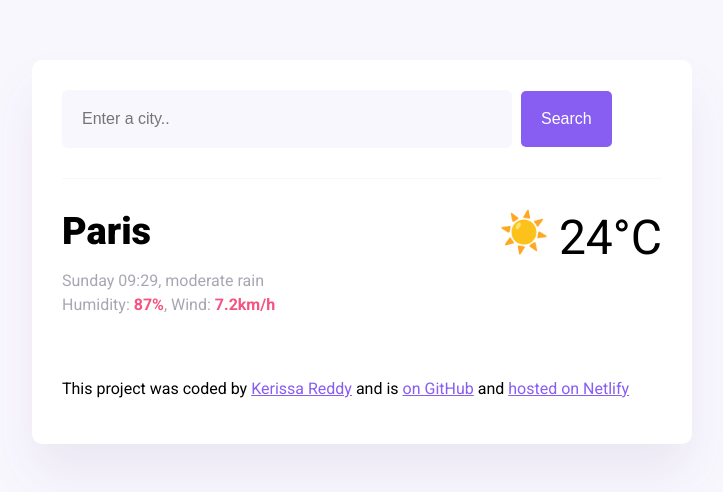
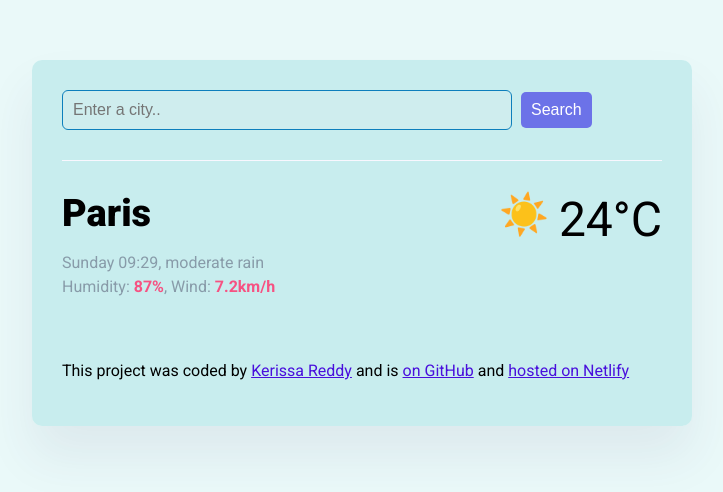
Before and after one commit to KerissaReddy2008/shecodes-weather-application, a website built with Parcel: page index.html in a window 1280 px wide. Shown: the whole page, without its empty margins (278-1001 px from the left). Built offline with nearby package versions, Linux system fonts and the light colour scheme.

Commit message:
changed css styling

```diff
--- a/src/styles.css
+++ b/src/styles.css
@@ -1,14 +1,14 @@
 body {
-    background: #f9f7fe;
+    background:rgba(219, 246, 246, 0.57);
     font-family: "Roboto", sans-serif;
 }
 
 a {
-    color: #885df1;
+    color: #490fdc;
 }
 
 .weather-app {
-    background: white;
+    background: rgba(188, 234, 235, 0.732);
     max-width: 600px;
     margin: 60px auto;
     padding: 30px;
@@ -22,22 +22,22 @@ header {
 }
 
 .search-input {
-    background-color: #f9f7fe;
-    border: none;
+    background-color: #d7eeee71;
     color: rgba(39, 33, 66, 0.4);
     font-size: 16px;
-    padding: 20px;
+    padding: 10px;
     width: 75%;
     border-radius: 6px;
+    border: 1px solid rgb(13, 127, 188);
 }
 
 .search-button {
     margin-left: 5px;
     font-size: 16px;
-    background-color: #885df1;
+    background-color:rgba(65, 56, 230, 0.674);
     color: white;
     border: none;
-    padding: 20px;
+    padding: 10px;
     line-height: 1;
     border-radius: 5px;
 }
```
